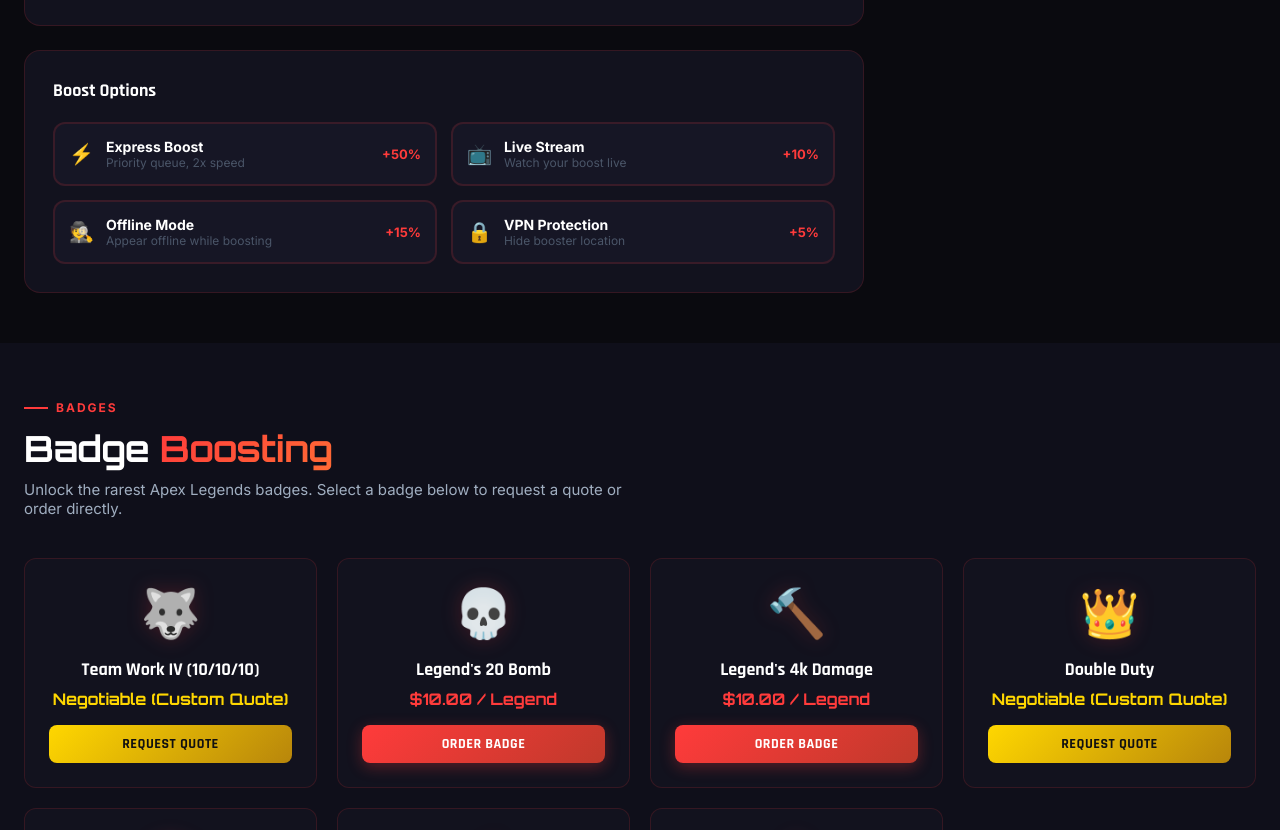
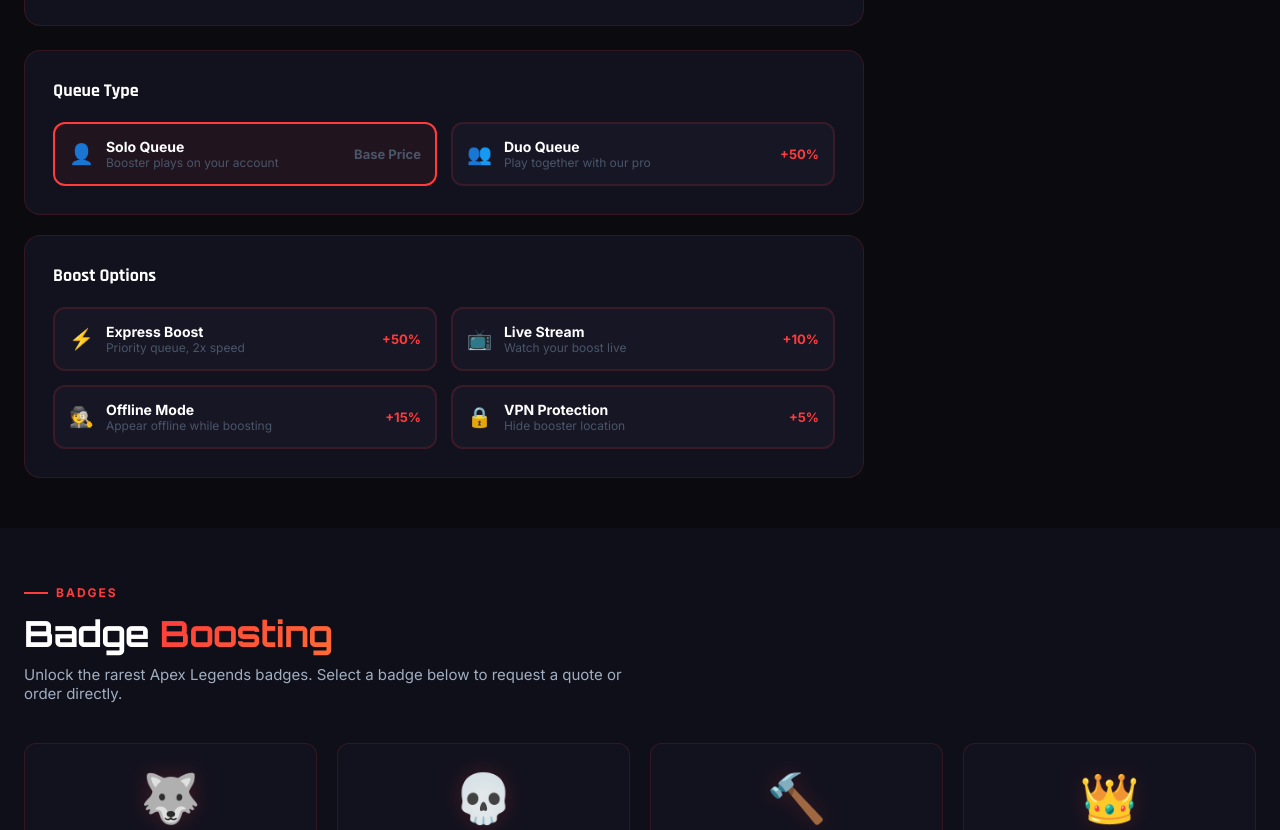
Before and after one commit to naviduplaygames-prog/naviapex, a plain HTML site: page website/boosting.html in a window 1280 px wide. Shown: the part 939-1769 px from the top of the page. Drawn offline with Linux system fonts and the light colour scheme.

Commit message:
Update Diamond pricing and add Queue Type (Solo/Duo Q)

```diff
--- a/website/boosting.html
+++ b/website/boosting.html
@@ -104,6 +104,35 @@
               <div class="rank-cards-row" style="flex-wrap:wrap;" id="targetRanks"></div>
               <div id="targetDivisions"></div>
             </div>
+          </div>
+        </div>
+
+        <!-- Queue Type -->
+        <div style="background:var(--bg-card); border:1px solid var(--border-color); border-radius:var(--radius-xl); padding:28px; margin-bottom:20px;">
+          <h3 style="font-family:'Rajdhani',sans-serif; font-size:18px; font-weight:700; margin-bottom:20px;">Queue Type</h3>
+          <div style="display:grid; grid-template-columns:1fr 1fr; gap:14px;">
+            <label class="option-toggle" id="optSoloQ">
+              <input type="radio" name="queue_type" value="solo" checked onchange="updatePrice()">
+              <div class="option-toggle-content">
+                <span style="font-size:20px;">👤</span>
+                <div>
+                  <div style="font-weight:700; font-size:14px;">Solo Queue</div>
+                  <div style="font-size:12px; color:var(--text-muted);">Booster plays on your account</div>
+                </div>
+                <div style="margin-left:auto; color:var(--text-muted); font-weight:700; font-size:13px;">Base Price</div>
+              </div>
+            </label>
+            <label class="option-toggle" id="optDuoQ">
+              <input type="radio" name="queue_type" value="duo" onchange="updatePrice()">
+              <div class="option-toggle-content">
+                <span style="font-size:20px;">👥</span>
+                <div>
+                  <div style="font-weight:700; font-size:14px;">Duo Queue</div>
+                  <div style="font-size:12px; color:var(--text-muted);">Play together with our pro</div>
+                </div>
+                <div style="margin-left:auto; color:var(--apex-red); font-weight:700; font-size:13px;">+50%</div>
+              </div>
+            </label>
           </div>
         </div>
 
@@ -436,8 +465,8 @@
   { id:'gold',     label:'Gold',     icon:'🥇', price:15 },
   { id:'platinum', label:'Platinum', icon:'💎', price:30 },
   { id:'diamond',  label:'Diamond',  icon:'💠', price:55 },
-  { id:'master',   label:'Master',   icon:'👑', price:90 },
-  { id:'predator', label:'Predator', icon:'🔴', price:150 },
+  { id:'master',   label:'Master',   icon:'👑', price:135 },
+  { id:'predator', label:'Predator', icon:'🔴', price:200 },
 ];
 
 let selectedFrom = 0;
@@ -505,6 +534,7 @@
 
 function getAddonsMultiplier() {
   let mult = 1;
+  if (document.querySelector('input[name="queue_type"]:checked')?.value === 'duo') mult += 0.5;
   if (document.querySelector('#optExpress input')?.checked) mult += 0.5;
   if (document.querySelector('#optStream input')?.checked) mult += 0.1;
   if (document.querySelector('#optOffline input')?.checked) mult += 0.15;
@@ -519,7 +549,7 @@
   // Calculate abstract points for progression
   const getPoints = (idx, div, rp) => {
     if (idx <= 4) {
-      return ranks[idx].price + (ranks[Math.min(idx+1, 4)].price - ranks[idx].price) * ((4 - div) / 4);
+      return ranks[idx].price + (ranks[Math.min(idx+1, 5)].price - ranks[idx].price) * ((4 - div) / 4);
     } else {
       return ranks[5].price + (rp * 0.005); // Master+: $0.005 per RP
     }
```
